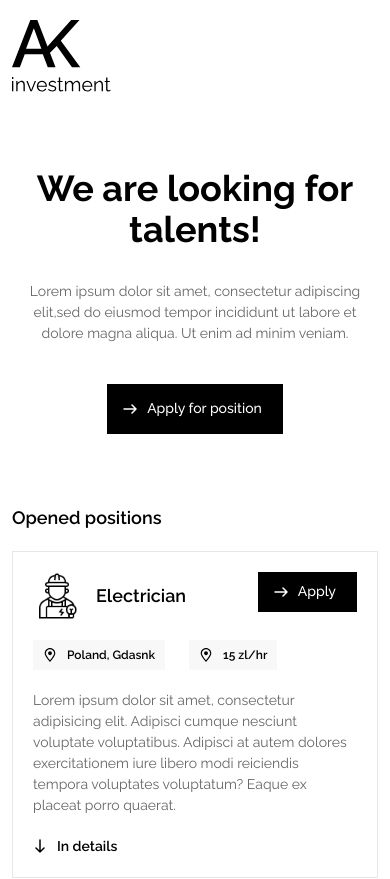
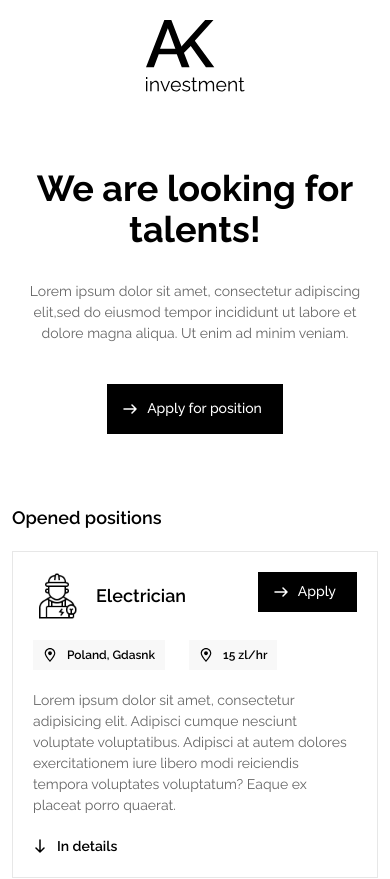
Before and after one commit to palajo/ag-investment, a Next.js app: page / in a window 390 px wide. Shown: the top 879 px of the page. Built offline with nearby package versions, Linux system fonts and the light colour scheme.

Commit message:
[upddate] aligned logo center for mobile

```diff
--- a/src/components/header/Header.js
+++ b/src/components/header/Header.js
@@ -9,7 +9,7 @@ function Header() {
   return (
     <header>
       <Container fluid>
-        <Row className="justify-content-between">
+        <Row className="justify-content-center justify-content-lg-between">
           <Col xs="auto">
             <Link href="/">
               <a>
```
